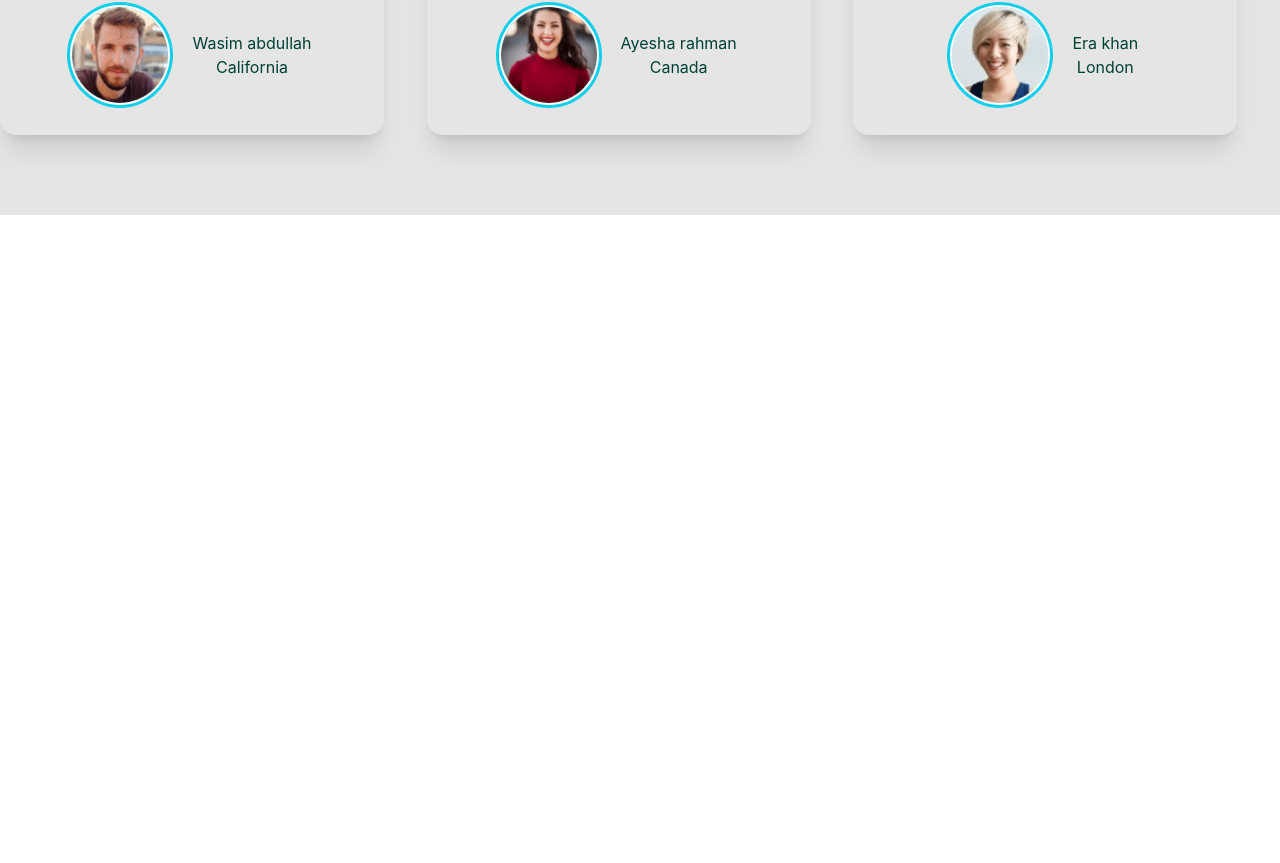
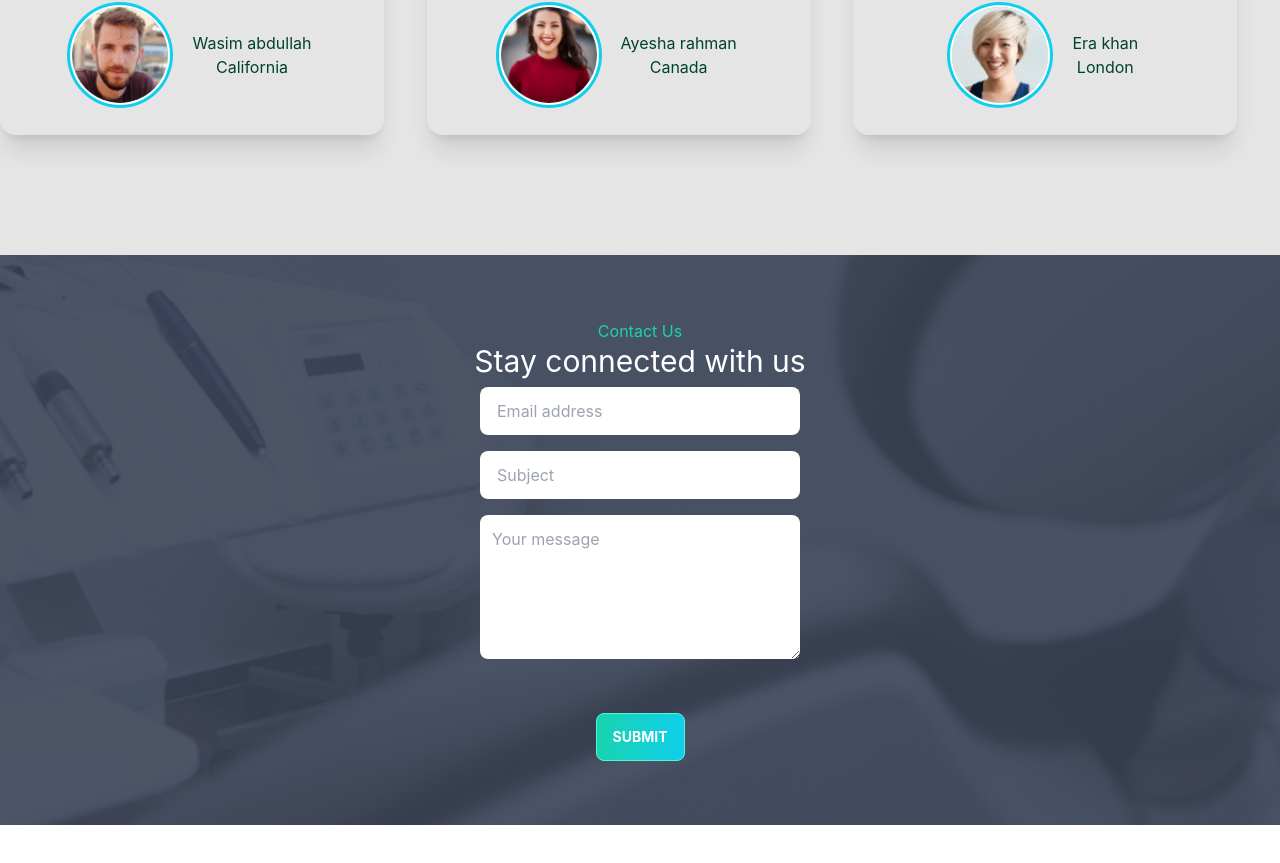
Before and after one commit to MajharolTanvir/Doctors-point, a React (Create React App) app: page / in a window 1280 px wide. Shown: the part 3420-4283 px from the top of the page. Before the commit the page ends 3635 px from the top, so only its background shows below. Built offline with nearby package versions, Linux system fonts and the light colour scheme.

Commit message:
contact done

```diff
--- /dev/null
+++ b/src/Pages/Home/Contact/Contact.css
@@ -0,0 +1,5 @@
+.contact-bg {
+    background-image: url(../../../assets/images/appointment.png);
+    background-repeat: no-repeat;
+    background-position: center;
+}
--- a/src/Pages/Home/Contact/Contact.js
+++ b/src/Pages/Home/Contact/Contact.js
@@ -0,0 +1,22 @@
+import React from 'react';
+import './Contact.css'
+import SharedButton from '../../../shared/SharedButton';
+
+const Contact = () => {
+    return (
+        <div className='text-center contact-bg py-16 my-10'>
+            <h6 className='text-secondary'>Contact Us</h6>
+            <h3 className='text-3xl text-white'>Stay connected with us</h3>
+            <div className=''>
+                <input type="text" placeholder="Email address" className="input w-full max-w-xs my-2" />
+                <br />
+                <input type="text" placeholder="Subject" className="input w-full max-w-xs my-2" />
+                <br />
+                <textarea type="text" placeholder='Your message' name="" className="w-full max-w-xs p-3 rounded-lg my-2" id="" cols="30" rows="5"></textarea>
+            </div>
+            <SharedButton>Submit</SharedButton>
+        </div>
+    );
+};
+
+export default Contact;
--- a/src/Pages/Home/Home.js
+++ b/src/Pages/Home/Home.js
@@ -4,6 +4,7 @@ import DoctorAppointment from './DoctorAppointment/DoctorAppointment';
 import Info from './Info/Info';
 import PatientReviews from './PatientReviews/PatientReviews';
 import Service from './Service/Service';
+import Contact from './Contact/Contact'
 
 
 const Home = () => {
@@ -14,7 +15,7 @@ const Home = () => {
             <Service></Service>
             <DoctorAppointment></DoctorAppointment>
             <PatientReviews></PatientReviews>
-
+            <Contact></Contact>
         </div>
     );
 };
--- a/src/Pages/Home/PatientReviews/PatientReviewCard/PatientReviewCard.js
+++ b/src/Pages/Home/PatientReviews/PatientReviewCard/PatientReviewCard.js
@@ -13,7 +13,7 @@ const PatientReviewCard = () => {
         <div className='py-20'>
             <div className='grid grid-cols-1 md:grid-cols-2 lg:grid-cols-3'>
                 {
-                    reviews.map(review => <div className="card w-96 shadow-xl text-neutral-content">
+                    reviews.map(review => <div key={review.id} className="card w-96 shadow-xl text-neutral-content">
                         <div className="card-body items-center text-center">
                             <p className="flex text-justify">{review.review}</p>
                             <div className="card-actions justify-between items-center mt-10 gap-6">
```
